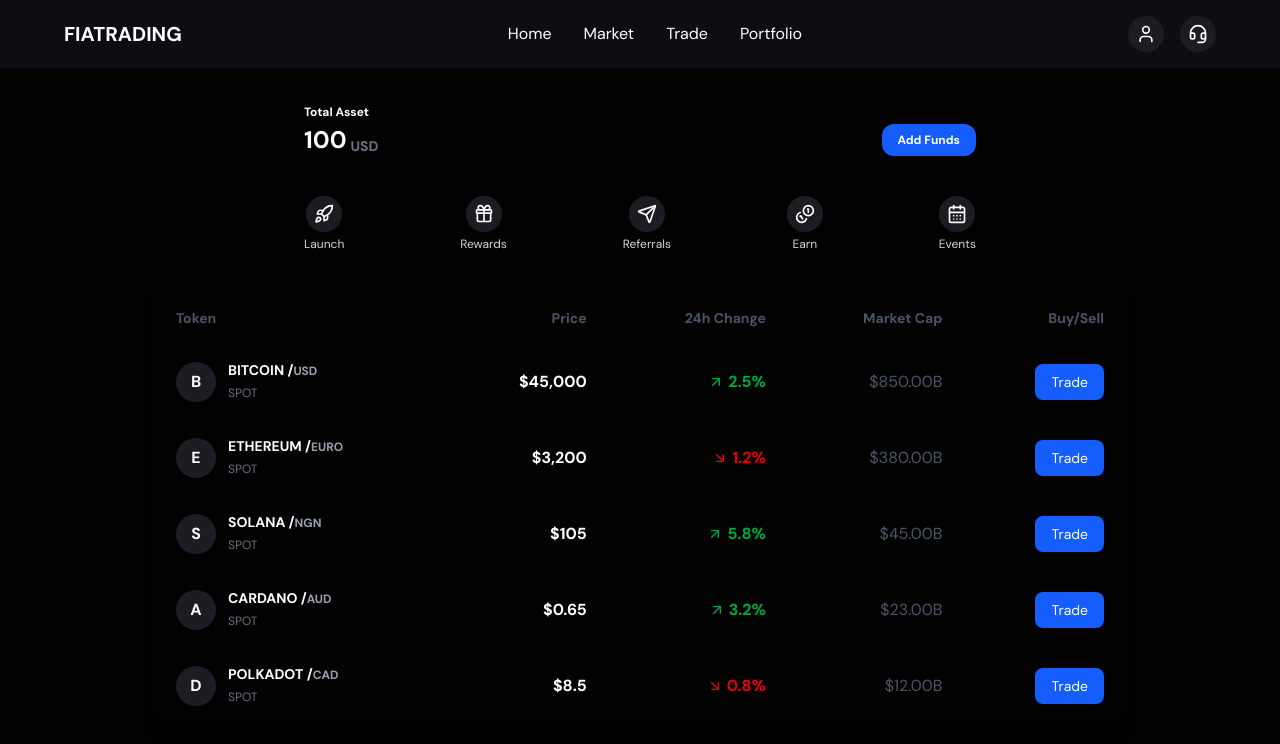
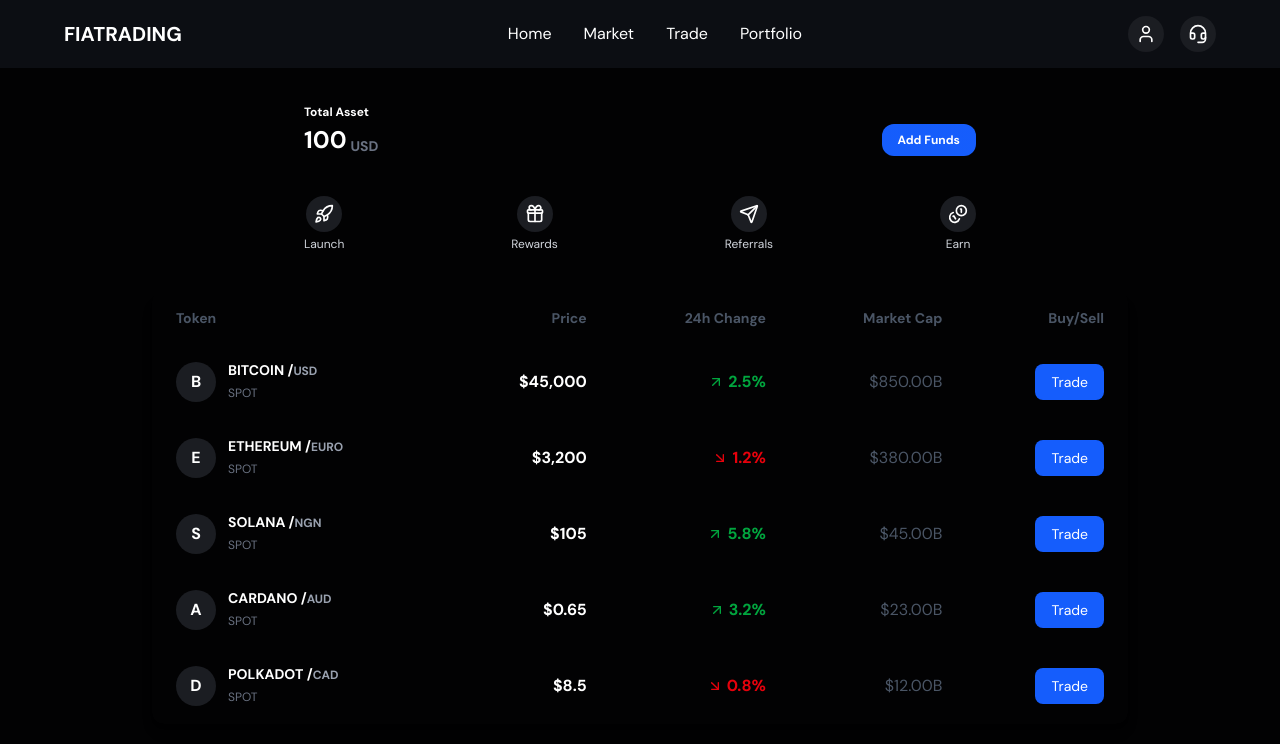
Before and after one commit to 0x3devoidbackup/fiatrading, a Next.js app: page /home in a window 1280 px wide. Shown: the top 744 px of the page. Built offline with nearby package versions, Linux system fonts and the light colour scheme.

Commit message:
--trade page oofixer

```diff
--- a/src/app/home/page.tsx
+++ b/src/app/home/page.tsx
@@ -62,12 +62,12 @@
                     </div>
                     <p className='text-xs text-gray-300'>Earn</p>
                 </div>
-                <div className='flex flex-col items-center space-y-1'>
+                {/* <div className='flex flex-col items-center space-y-1'>
                     <div className="bg-[#1b1d22] p-2 w-fit rounded-full cursor-pointer hover:bg-[#23252b] transition">
                         <CalendarDays className="w-5 h-5 text-white" />
                     </div>
                     <p className='text-xs text-gray-300'>Events</p>
-                </div>
+                </div> */}
 
             </div>
             <div className="mt-10 hidden lg:flex rounded-xl shadow-lg overflow-hidden">
```
